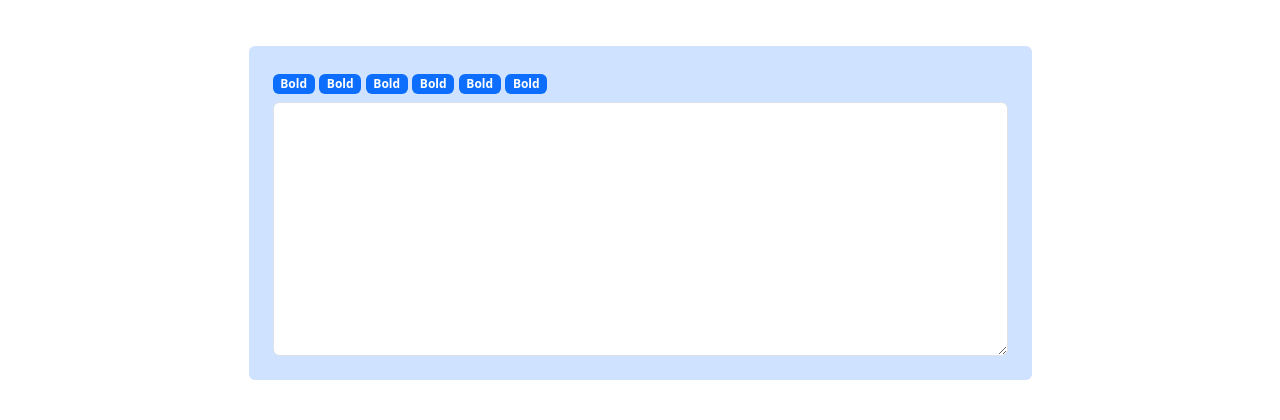
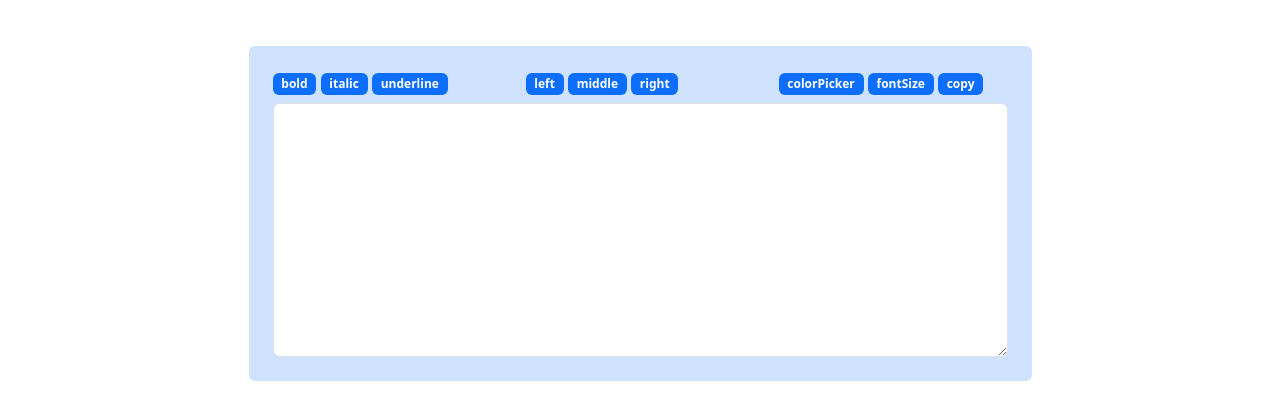
Before and after one commit to pixprocoder/text-utils, a plain HTML site: page index.html in a window 1280 px wide. Shown: the part 130-550 px from the top of the page. Drawn offline with nearby package versions, Linux system fonts and the light colour scheme.

Commit message:
btn added

```diff
--- a/index.html
+++ b/index.html
@@ -64,13 +64,22 @@
       <section class="container mx-auto p-5">
         <div class="w-75 mx-auto">
           <div class="bg-primary-subtle p-4 rounded">
-            <div class="mb-2">
-              <div class="badge text-bg-primary">Bold</div>
-              <div class="badge text-bg-primary">Bold</div>
-              <div class="badge text-bg-primary">Bold</div>
-              <div class="badge text-bg-primary">Bold</div>
-              <div class="badge text-bg-primary">Bold</div>
-              <div class="badge text-bg-primary">Bold</div>
+            <div class="mb-2 row">
+              <div class="col">
+                <div class="btn badge text-bg-primary">bold</div>
+                <div class="btn badge text-bg-primary">italic</div>
+                <div class="btn badge text-bg-primary">underline</div>
+              </div>
+              <div class="col">
+                <div class="btn badge text-bg-primary">left</div>
+                <div class="btn badge text-bg-primary">middle</div>
+                <div class="btn badge text-bg-primary">right</div>
+              </div>
+              <div class="col">
+                <div class="btn badge text-bg-primary">colorPicker</div>
+                <div class="btn badge text-bg-primary">fontSize</div>
+                <div class="btn badge text-bg-primary">copy</div>
+              </div>
             </div>
             <div class="">
               <textarea
```
